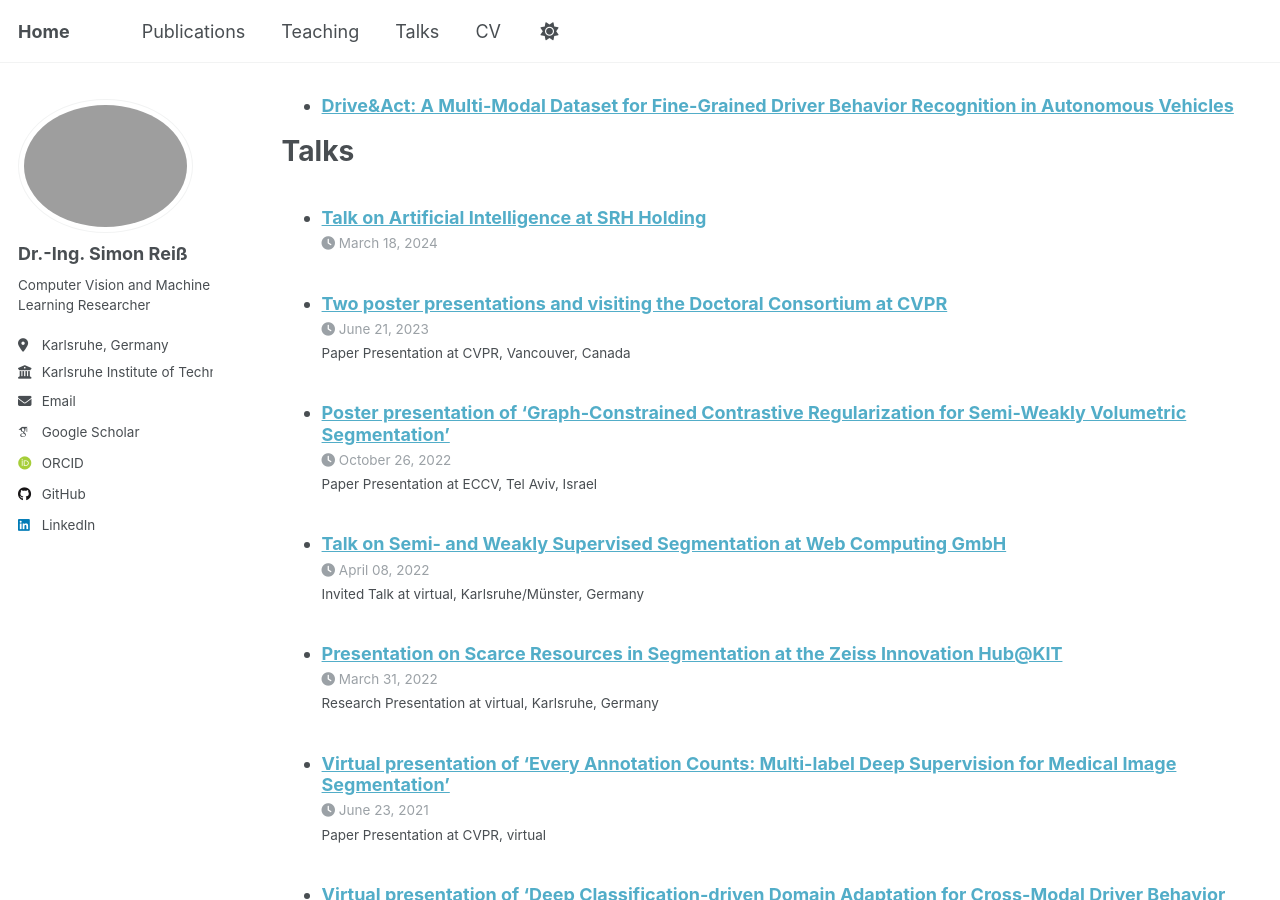
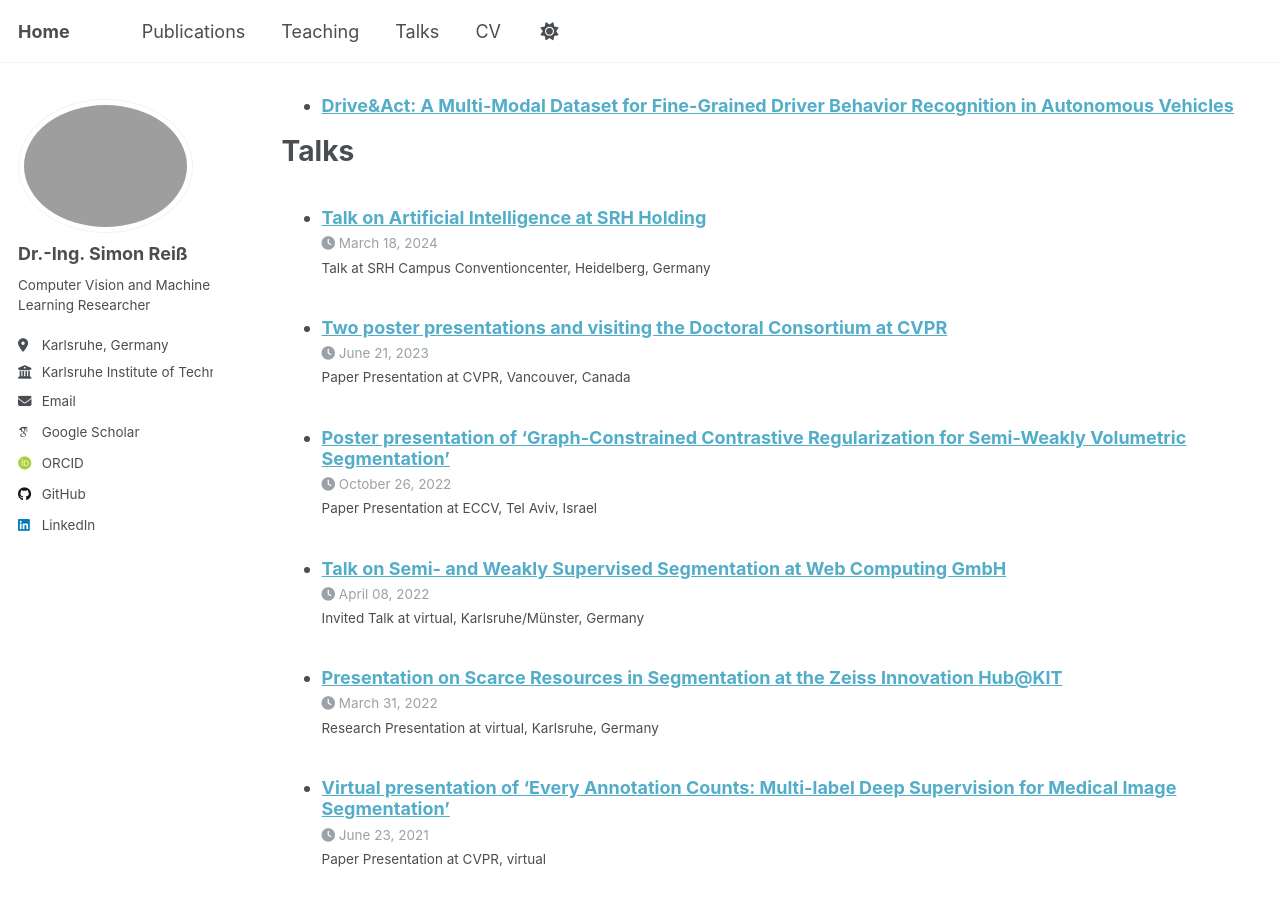
Before and after one commit to Simael/simael.github.io, a Jekyll site: the page built from _pages/cv.md, in a window 1280 px wide and 900 px high, scrolled down 3816 px. Built offline with Jekyll 4.4.1, drawn with Linux system fonts in a browser that asks for light colours; some web fonts are replaced; a script that is not in the unit is left out.

Commit message:
Added venue to talk

```diff
--- a/_talks/2024-03-18_srh.md
+++ b/_talks/2024-03-18_srh.md
@@ -3,7 +3,7 @@ title: "Talk on Artificial Intelligence at SRH Holding"
 collection: talks
 type: "Talk"
 permalink: /talks/2024-03-18_srh
-# venue: "virtual"
+venue: "SRH Campus Conventioncenter"
 date: 2024-03-18
 location: "Heidelberg, Germany"
 ---
```
